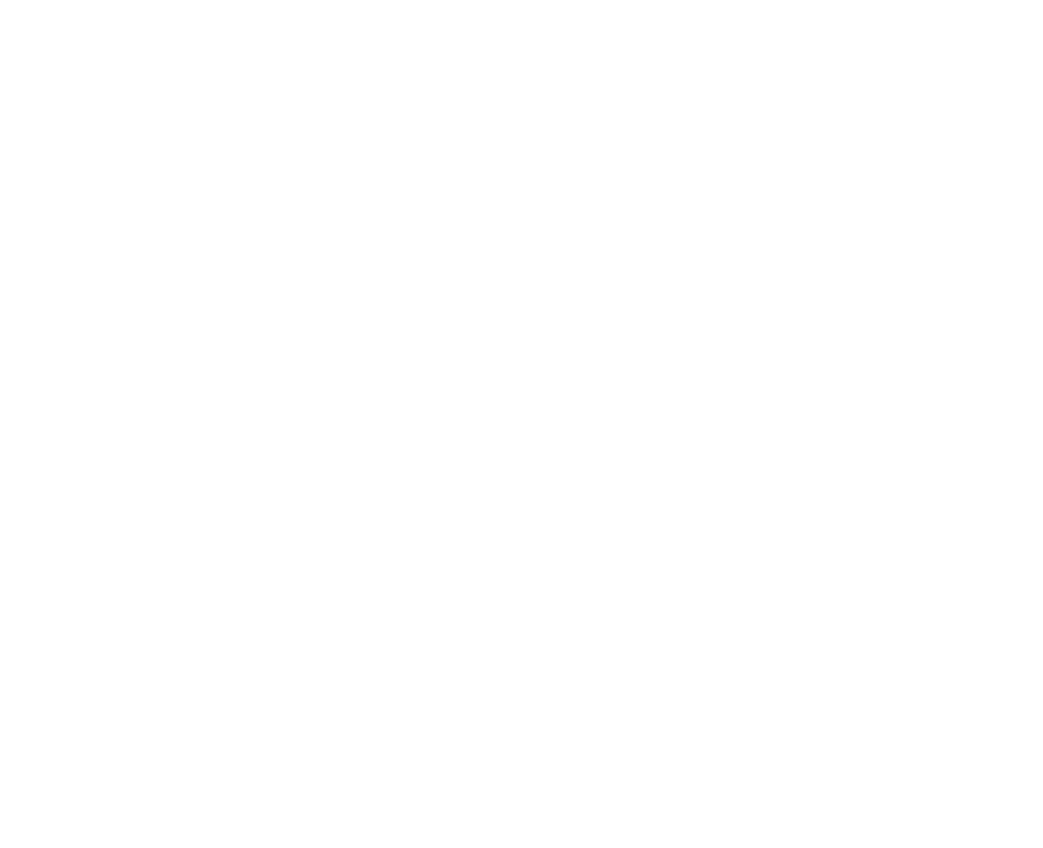
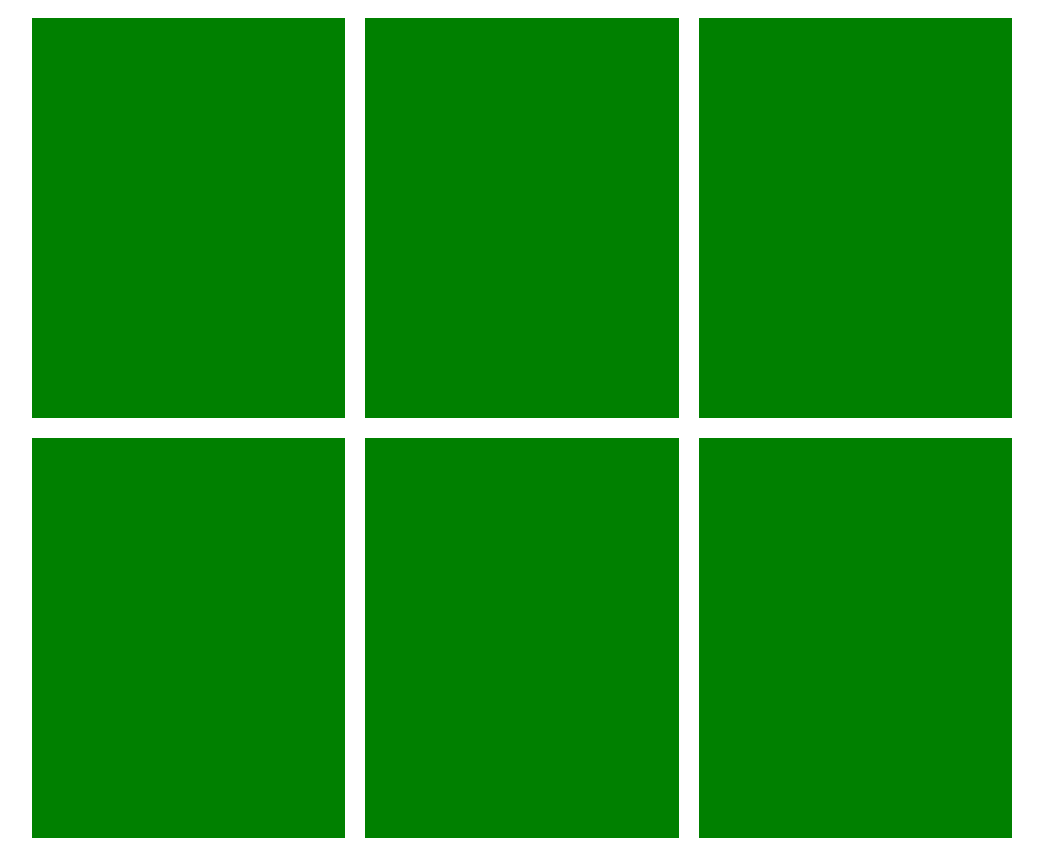
Before and after one commit to luigi2001/htmlcss-shop, a plain HTML site: page index.html in a window 1280 px wide. Shown: the whole page, without its empty margins (118-1161 px from the left). Before the commit the page ends 800 px from the top, so only its background shows below. Drawn offline with Linux system fonts and the light colour scheme.

Commit message:
creazione struttura

```diff
--- a/css/style.css
+++ b/css/style.css
@@ -0,0 +1,19 @@
+
+.conteiner{
+    width: 1000px;
+    margin: auto;
+}
+
+.box{
+    width: calc(1000px / 3 - 20px);
+    height: 400px;
+    background-color: green;
+    float: left;
+    margin: 10px;
+}
+
+clearfix::after{
+    content: '';
+    display: table;
+    clear: both;
+}
--- a/index.html
+++ b/index.html
@@ -8,6 +8,13 @@
     <link rel="stylesheet" href="css/style.css">
 </head>
 <body>
-
+    <div class="conteiner clearfix">
+        <div class="box"></div>
+        <div class="box"></div>
+        <div class="box"></div>
+        <div class="box"></div>
+        <div class="box"></div>
+        <div class="box"></div>
+    </div>
 </body>
 </html>
```
